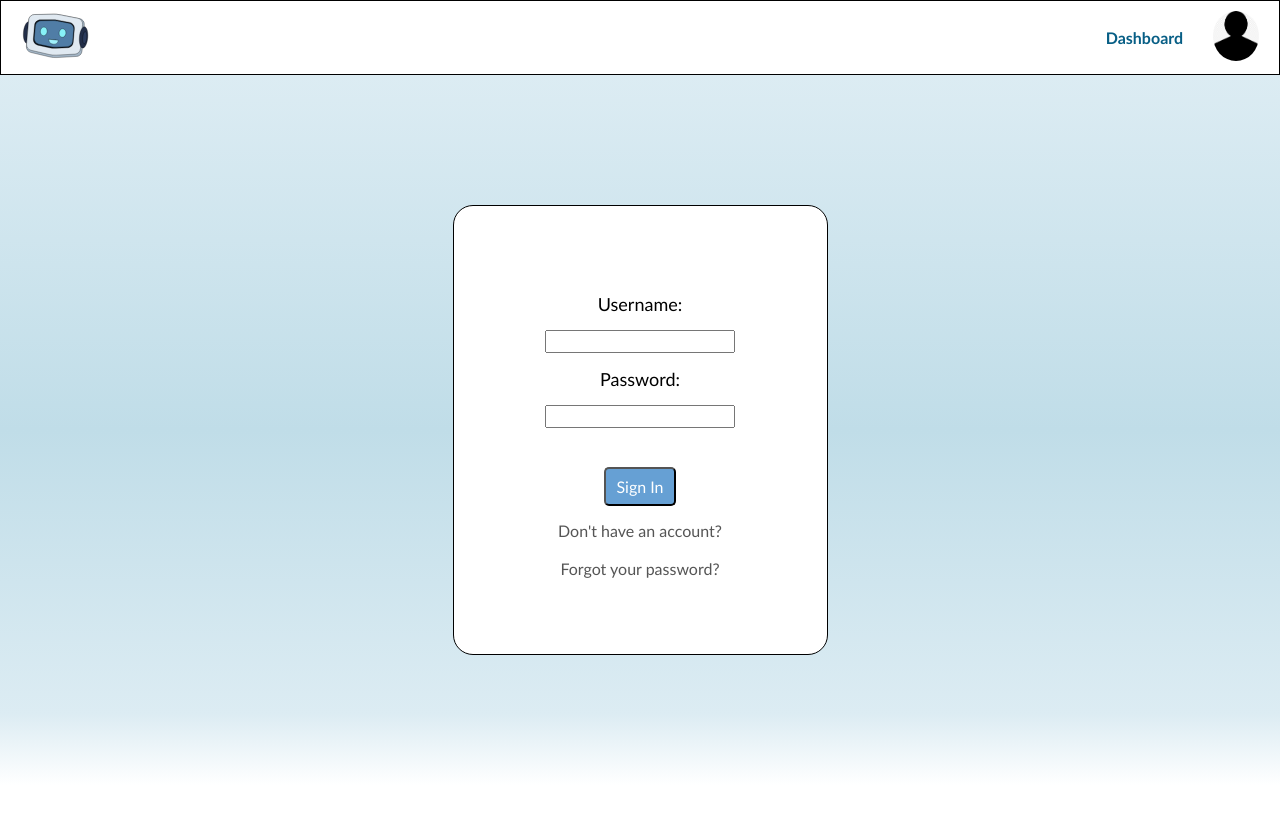
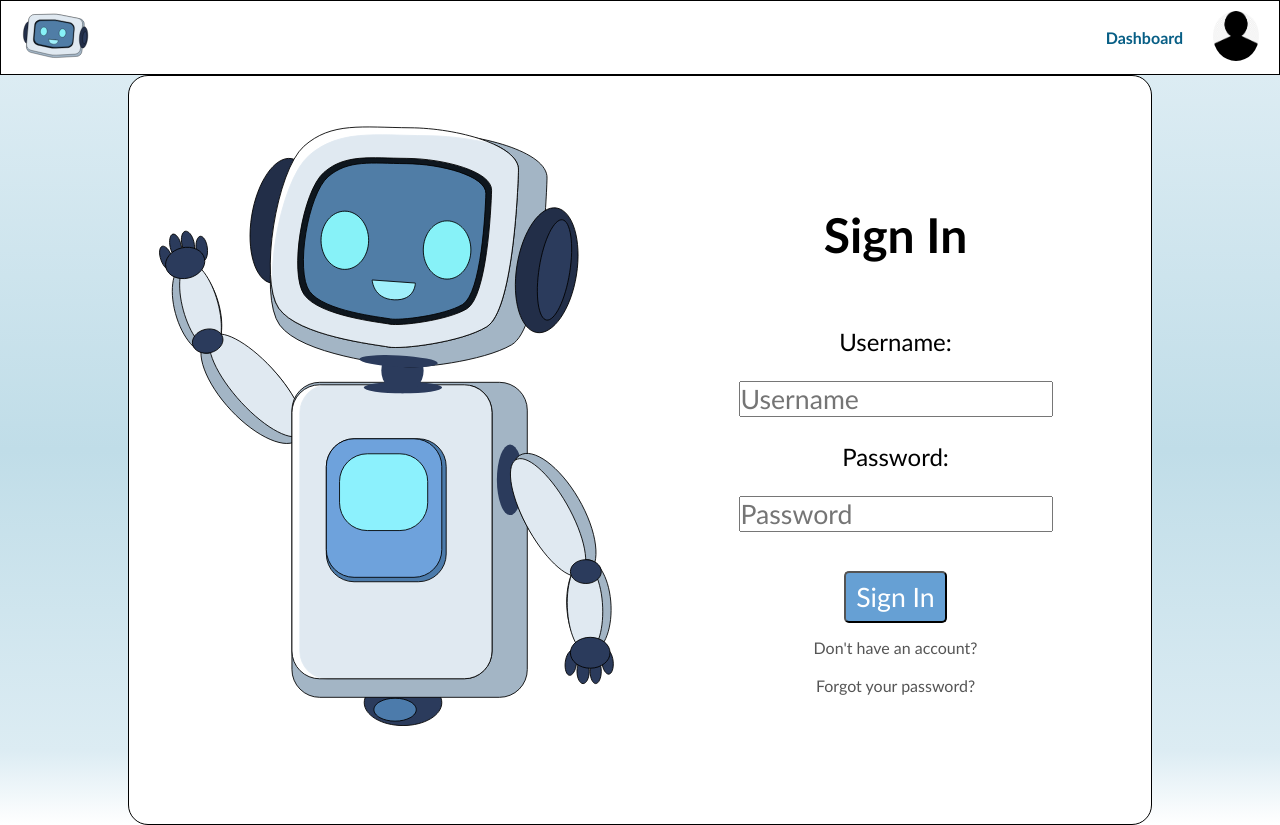
Before and after one commit to samlee03/study-ai-buddy, a React (Vite) app in the folder client/: page /login in a window 1280 px wide. Before the commit the page ends 800 px from the top, so only its background shows below. Built offline with nearby package versions, Linux system fonts and the light colour scheme; no server answers; a web font is replaced by a local one.

Commit message:
Styling changes to sign in/sign up pages

```diff
--- a/client/src/pages/LoginPage.jsx
+++ b/client/src/pages/LoginPage.jsx
@@ -4,6 +4,7 @@ import "../styles/LoginPage.css"
 import { useTheme } from '../components/ThemeContext';
 import { useNavigate } from 'react-router-dom';
 import CheckAuth from '../components/CheckAuth';
+import RobotHome from "../assets/RobotHome.svg";
 
 const LoginPage = () => {
     const { isLoggedIn } = CheckAuth();
@@ -67,12 +68,14 @@ const LoginPage = () => {
             <Header />
             <div className="Page-container">
                 <div className="Form-block">
-                    <div className="Form-container" onSubmit={(e) =>{e.preventDefault();  handleSubmit()}}>
+                    <div className="Login-image"><img className="Login-image-file" src={RobotHome}></img></div>
+                    <div className="Form-container" onSubmit={(e) => { e.preventDefault(); handleSubmit() }}>
+                        <h1 className="Login-header">Sign In</h1><br></br>
                         <form>
                             <label htmlFor="username">Username:</label><br></br>
-                            <input type="text" value={username} onChange={(e) => {setUsername(e.target.value)}}></input><br></br>
+                            <input type="text" placeholder="Username" value={username} onChange={(e) => {setUsername(e.target.value)}}></input><br></br>
                             <label htmlFor="password">Password:</label><br></br>
-                            <input type="password" value={password} onChange={(e) => {setPassword(e.target.value)}}></input>
+                            <input type="password" placeholder="Password" value={password} onChange={(e) => {setPassword(e.target.value)}}></input>
                             {message ? <p className="sign-in-status">{message}<br></br></p> : <><br></br></>}
                             <br></br>
                             <input type="submit" value="Sign In" ></input>
--- a/client/src/pages/SignupPage.jsx
+++ b/client/src/pages/SignupPage.jsx
@@ -3,7 +3,7 @@ import Header from '../components/Header'
 import "../styles/SignupPage.css"
 import { useTheme } from '../components/ThemeContext';
 import { useNavigate } from 'react-router-dom';
-
+import RobotHome from "../assets/RobotHome.svg";
 
 const SignupPage = () => {
     const { theme} = useTheme();
@@ -60,14 +60,16 @@ const SignupPage = () => {
             <Header />
             <div className="Page-container">
                 <div className="Form-block">
-               <div className="Form-container">
+                    <div className="Login-image"><img className="Login-image-file" src={RobotHome}></img></div>
+                    <div className="Form-container">
+                        <h1 className="Login-header">Sign Up</h1>
                 <form onSubmit={(e) => {e.preventDefault(); handleSubmit()}}>
                     <label htmlFor="new-username">Username:</label><br></br>
-                    <input type="text" value={username} onChange={(e) => setUsername(e.target.value)}></input><br></br>
+                    <input type="text" placeholder="Username" value={username} onChange={(e) => setUsername(e.target.value)}></input><br></br>
                     <label htmlFor="email">Email:</label><br></br>
-                    <input type="email" value={email} onChange={(e) => setEmail(e.target.value)}></input><br></br>
+                    <input type="email" placeholder="E-mail address" value={email} onChange={(e) => setEmail(e.target.value)}></input><br></br>
                     <label htmlFor="new-password">Password:</label><br></br>
-                    <input type="password" value={password} onChange={(e) => setPassword(e.target.value)}></input><br></br>
+                    <input type="password" value={password} placeholder="New password" onChange={(e) => setPassword(e.target.value)}></input><br></br>
                     <input type="submit" value="Sign Up"></input>
                         </form>
                     </div>
--- a/client/src/styles/LoginPage.css
+++ b/client/src/styles/LoginPage.css
@@ -6,29 +6,29 @@ input[value="Sign In"] {
     padding: 8px 10px 8px 10px;
     margin-top: 20px;
     margin-bottom: 15px;
-    font-size: 16px;
+    font-size: 20pt;
 }
 
 input[value="Sign In"]:Hover {
     background: var(--buttonHover);
 }
 
-    label {
-        margin-bottom: 5px;
-        font-size: 18px;
-    }
+label {
+    margin-bottom: 5px;
+    font-size: 18pt;
+ }
 
 input[type="text"]
 {
-    font-size:16px;
+    font-size:20pt;
     margin-bottom:5px;
 }
 input[type="password"]
 {
-    font-size: 16px;
+    font-size: 20pt;
 }
 input[type="email"] {
-    font-size: 16px;
+    font-size: 20pt;
     margin-bottom: 5px;
 }
 
@@ -46,15 +46,29 @@ input[type="email"] {
     display: flex;
     background-color: white;
     border-radius: 20px;
-    height: 450px;
-    width: 375px;
+    height: 750px;
+    width: 80%;
 }
 
 .Form-container {
     margin: auto;
+    flex:50%;
 }
 
 .sign-in-status{
     color: red;
     font-size: .5rem;
 }
+
+.Login-image{
+    flex:50%;
+}
+
+.Login-image-file{
+    height:650px;
+    padding-top:50px;
+}
+.Login-header{
+    font-size:36pt;
+    padding-bottom:25px;
+}
--- a/client/src/styles/SignupPage.css
+++ b/client/src/styles/SignupPage.css
@@ -1,17 +1,17 @@
 label {
 	display: inline-block;
-	padding: 10px 0px 10px 0px;
+	padding: 20px 0px 20px 0px;
 }
 
 input[value="Sign Up"] {
-	margin-top: 20px;
+	margin-top: 30px;
 	margin-bottom: 15px;
 	border-radius: 10px;
 	cursor: pointer;
 	background-color: var(--buttonBackground);
 	color: var(--buttonText);
 	padding: 8px 10px 8px 10px;
-	font-size: 16px;
+	font-size: 20pt;
 }
 
 input[value="Sign Up"]:Hover {
```
